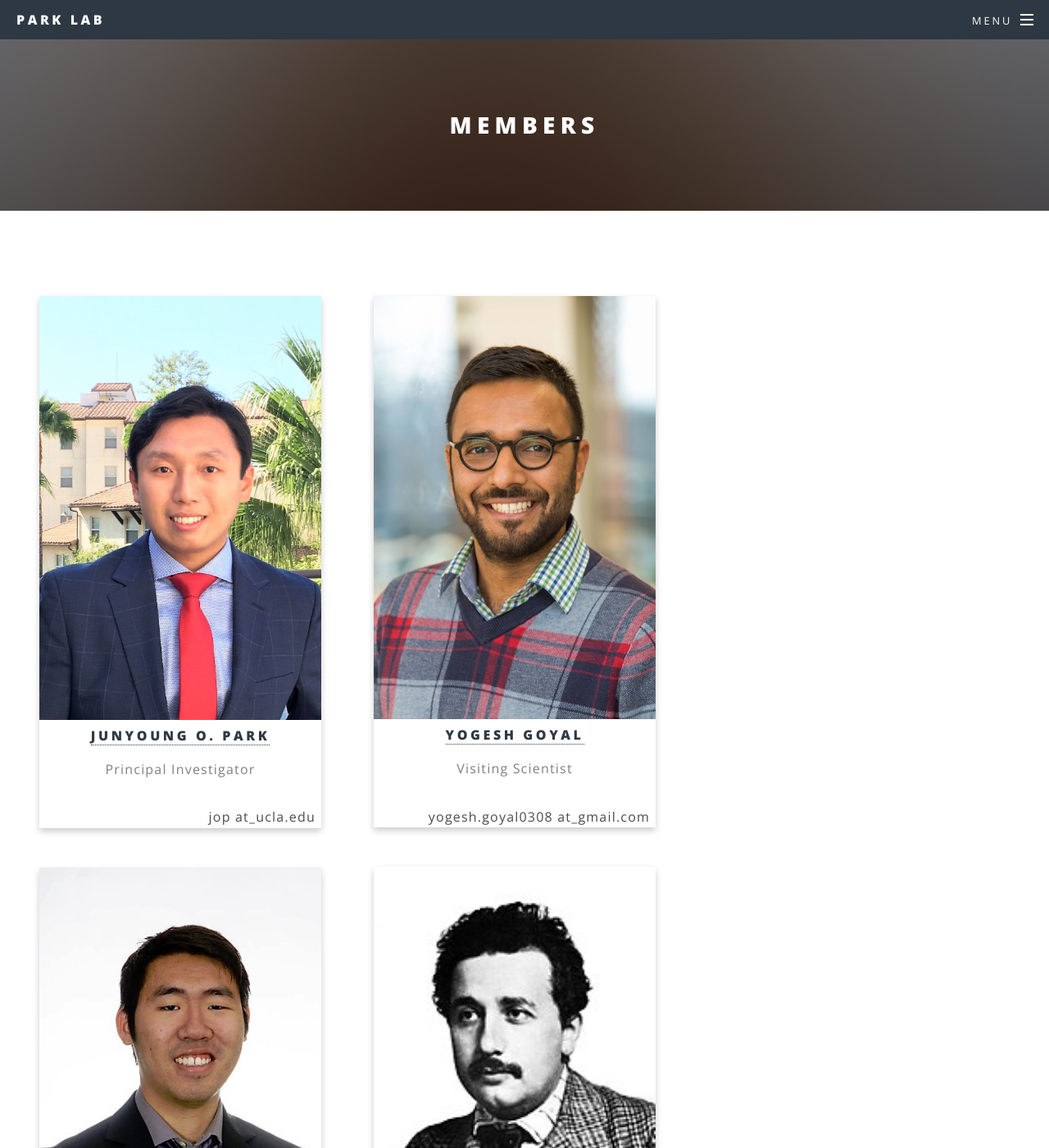
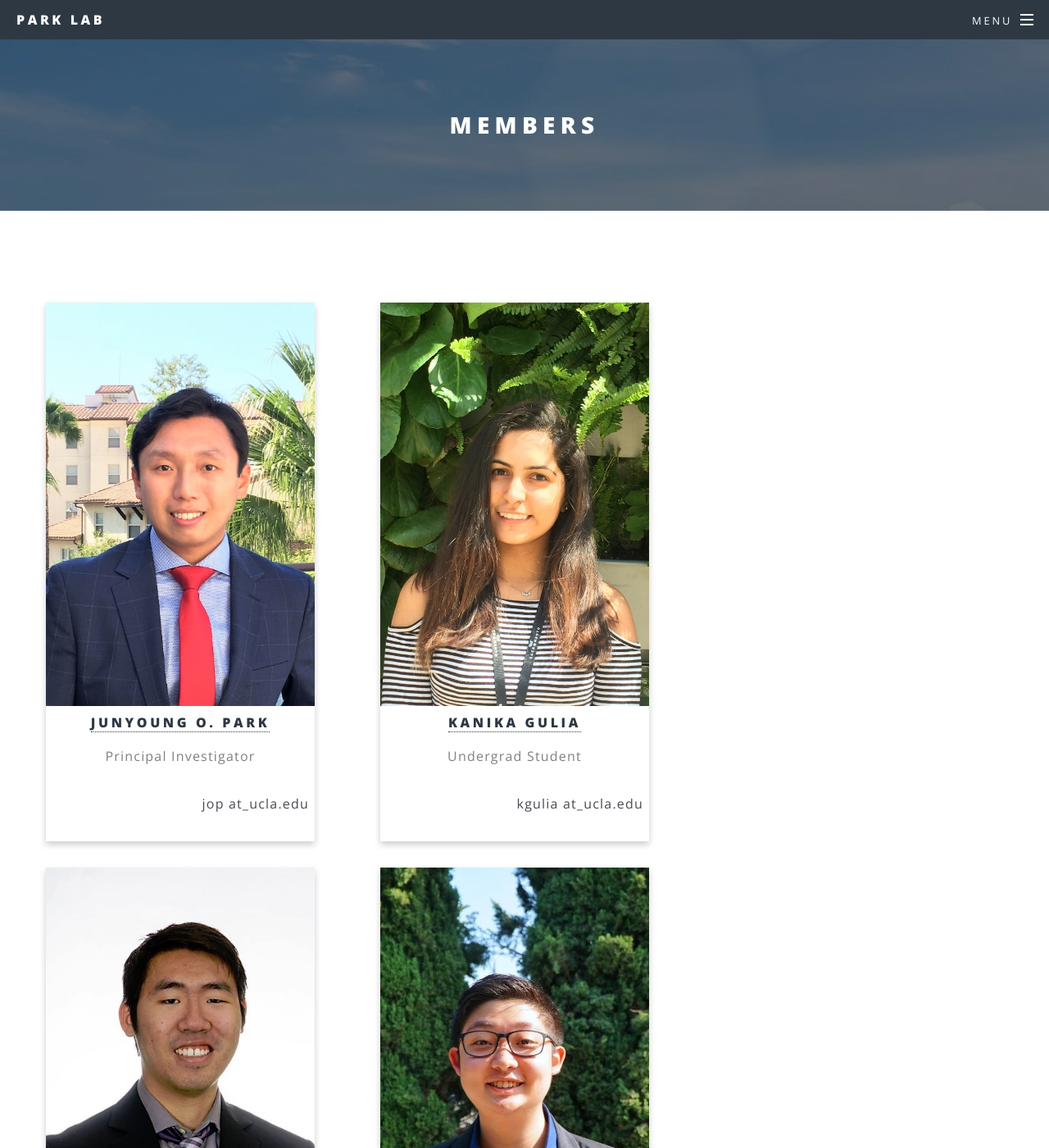
Before and after one commit to jopark/jopark.github.io, a Jekyll site: the page built from members.html, in a window 1280 px wide and 1400 px high. Shown: the whole window at 82% size. Built offline with Jekyll 4.4.1, drawn with Linux system fonts in a browser that asks for light colours; some of the changed text lies outside the part shown.

Commit message:
add lab members

```diff
--- a/_includes/footer.html
+++ b/_includes/footer.html
@@ -23,10 +23,10 @@
     <li>&copy; {% assign thisyear = site.time | date: "%Y" %}
     {% if site.first_published %}
       {% capture diff %}{{ site.first_published | minus:thisyear }}{% endcapture %}
-      {% if diff contains '-' %}{{ site.first_published }},{% endif %}
+      {% if diff contains '-' %}{{ site.first_published }} -{% endif %}
     {% endif %}
     {{ thisyear }}
-    {% if site.owner %}{{ site.owner }}{% else %}{{ site.title }}{% endif %}</li>
+    {% if site.owner %}, {{ site.owner }}{% else %}{{ site.title }}{% endif %}</li>
     <li><a href="https://www.chemeng.ucla.edu/" target="_blank">CBE</a></li>
     <li><a href="http://www.ucla.edu/" target="_blank">UCLA</a></li>
   </ul>
--- a/contact.html
+++ b/contact.html
@@ -19,5 +19,8 @@ categories: hidden
 	Boelter Hall, 7535<br />
 	420 Westwood Plaza<br />
 	Los Angeles, CA 90095<br /><br />
+	Office: (310) 206-1642<br />
+	Lab: (310) 206-9171<br />
+	Email: parklab@ucla.edu<br />
 	</p>
 	<hr />
--- a/css/main.scss
+++ b/css/main.scss
@@ -1688,7 +1688,7 @@ $baseurl: '{{ site.baseurl }}/images';
 	#main {
 		> header {
 			@include padding(5em, 0);
-			@include vendor('background-image', ('linear-gradient(top, rgba(0,0,0,0.5), rgba(0,0,0,0.5))', 'url("#{$baseurl}/banner.jpg")'));
+			@include vendor('background-image', ('linear-gradient(top, rgba(0,0,0,0.5), rgba(0,0,0,0.5))', 'url("#{$baseurl}/skyline.jpg")'));
 			background-attachment: fixed;
 			background-position: center center;
 			background-repeat: no-repeat;
@@ -1893,7 +1893,7 @@ $baseurl: '{{ site.baseurl }}/images';
 
 /* Some left and right padding inside the container */
 	.container {
-		padding: 0 7px;
+		padding: 0.1px 7px;
 	}
 
 /* Clear floats */
@@ -1936,7 +1936,7 @@ $baseurl: '{{ site.baseurl }}/images';
 
 	.row.make-columns > div {
 		display: table; /* IE 11 */
-		padding: 0.5rem;
+		padding: 1rem;
 		width: 100%;
 		-webkit-column-break-inside: avoid; /* Chrome, Safari */
 		page-break-inside: avoid; /* Theoretically FF 20+ */
--- a/members.html
+++ b/members.html
@@ -26,11 +26,60 @@ title: Members
 	</div>
 	<div class="col-xs-6 col-md-4">
 		<div class="card">
-			<img src="/images/ppl/yg.jpg" alt="Yogesh" style="width:100%">
+			<img src="/images/ppl/bc.jpg" alt="Bill" style="width:100%">
 			<div class="container">
-			<h4 align="center"><a href="https://systomicbiology.wordpress.com/" onclick="trackOutboundLink('https://systomicbiology.wordpress.com/'); return false;">Yogesh Goyal</a></h4>
-			<p class="title">Visiting Scientist</p>
-			<p style="text-align:right;">yogesh.goyal0308 at_gmail.com</p>
+			<h4 align="center"><a href="" onclick="trackOutboundLink(''); return false;">Bill Chuang</a></h4>
+			<p class="title">Undergrad Student</p>
+			<p style="text-align:right;">bill.chuang0624 at_ucla.edu</p>
+			</div>
+		</div>
+	</div>
+	<div class="col-xs-6 col-md-4">
+		<div class="card">
+			<img src="/images/ppl/cg.jpg" alt="Cole" style="width:100%">
+			<div class="container">
+			<h4 align="center"><a href="" onclick="trackOutboundLink(''); return false;">Cole Gilbertson</a></h4>
+			<p class="title">Undergrad Student</p>
+			<p style="text-align:right;">colegilbertson1998 at_yahoo.com</p>
+			</div>
+		</div>
+	</div>
+	<div class="col-xs-6 col-md-4">
+		<div class="card">
+			<img src="/images/ppl/kg.jpg" alt="Kanika" style="width:100%">
+			<div class="container">
+			<h4 align="center"><a href="" onclick="trackOutboundLink(''); return false;">Kanika Gulia</a></h4>
+			<p class="title">Undergrad Student</p>
+			<p style="text-align:right;">kgulia at_ucla.edu</p>
+			</div>
+		</div>
+	</div>
+	<div class="col-xs-6 col-md-4">
+		<div class="card">
+			<img src="/images/ppl/em.jpg" alt="Edward" style="width:100%">
+			<div class="container">
+			<h4 align="center"><a href="" onclick="trackOutboundLink(''); return false;">Edward Ma</a></h4>
+			<p class="title">Undergrad Student</p>
+			<p style="text-align:right;">edwardmalux at_gmail.com</p>
+			</div>
+		</div>
+	</div>
+	<div class="col-xs-6 col-md-4">
+		<div class="card">
+			<img src="/images/ppl/km.jpg" alt="Kayli" style="width:100%">
+			<div class="container">
+			<h4 align="center"><a href="" onclick="trackOutboundLink(''); return false;">Kayli Masuda</a></h4>
+			<p class="title">Undergrad Student</p>
+			<p style="text-align:right;">kaylimasuda at_yahoo.com</p>
+			</div>
+		</div>
+	</div>
+	<div class="col-xs-6 col-md-4">
+		<div class="card">
+			<img src="/images/ppl/mc.jpg" alt="Marie" style="width:100%">
+			<div class="container">
+			<h4 align="center"><a href="contact">Join Us!</a></h4>
+			<p class="title">Contact us via e-mail or phone</p>
 			</div>
 		</div>
 	</div>
@@ -79,4 +128,14 @@ title: Members
 	</div>
 </div>
 </div>
+	<div class="col-xs-6 col-md-4">
+		<div class="card">
+			<img src="/images/ppl/yg.jpg" alt="Yogesh" style="width:100%">
+			<div class="container">
+			<h4 align="center"><a href="https://systomicbiology.wordpress.com/" onclick="trackOutboundLink('https://systomicbiology.wordpress.com/'); return false;">Yogesh Goyal</a></h4>
+			<p class="title">Visiting Scientist</p>
+			<p style="text-align:right;">yogesh.goyal0308 at_gmail.com</p>
+			</div>
+		</div>
+	</div>
 -->
```
Also changed, not shown: images/ppl/ae.jpg, images/ppl/bc.jpg (added), images/ppl/cg.jpg (added), images/ppl/em.jpg (added), images/ppl/kg.jpg (added), images/ppl/km.jpg (added), images/ppl/mc.jpg (added).
